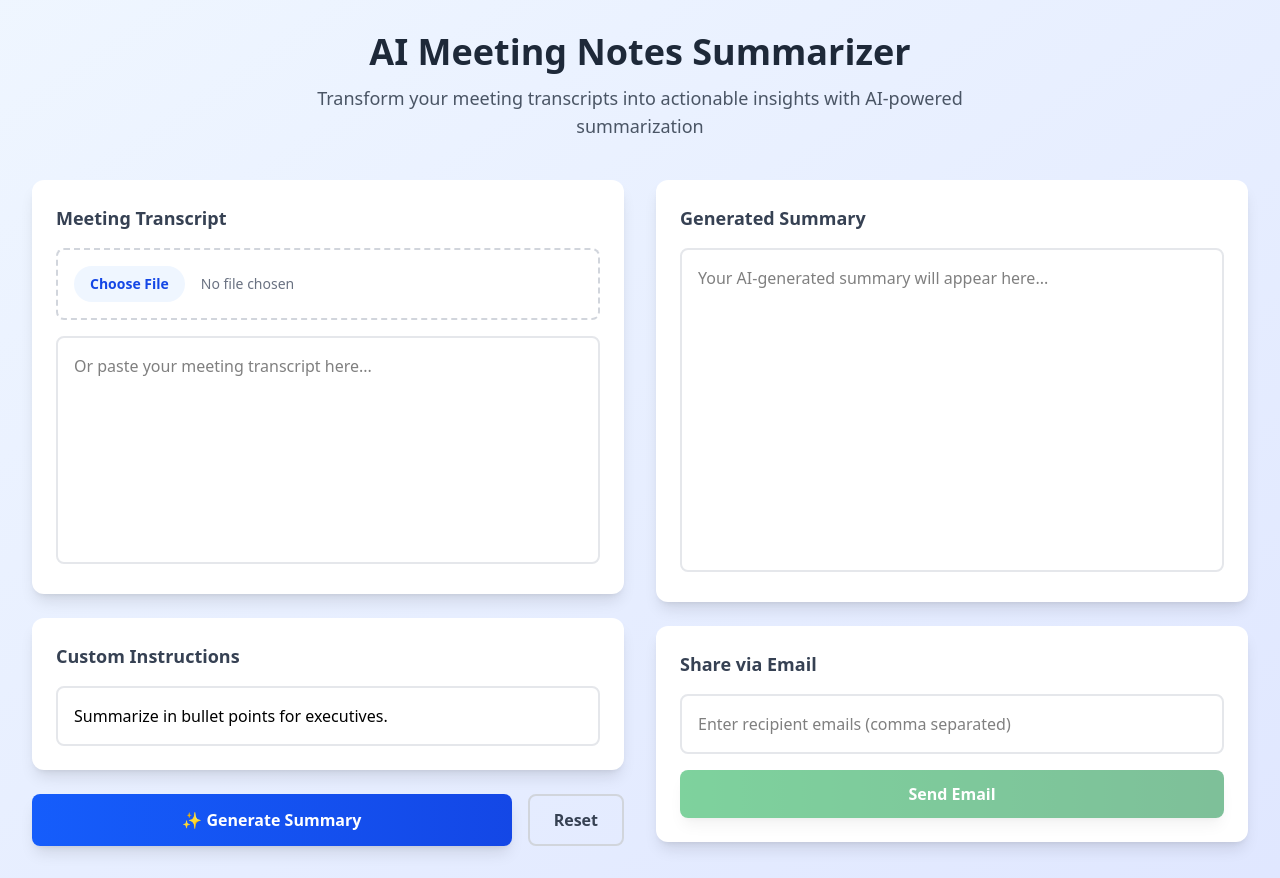
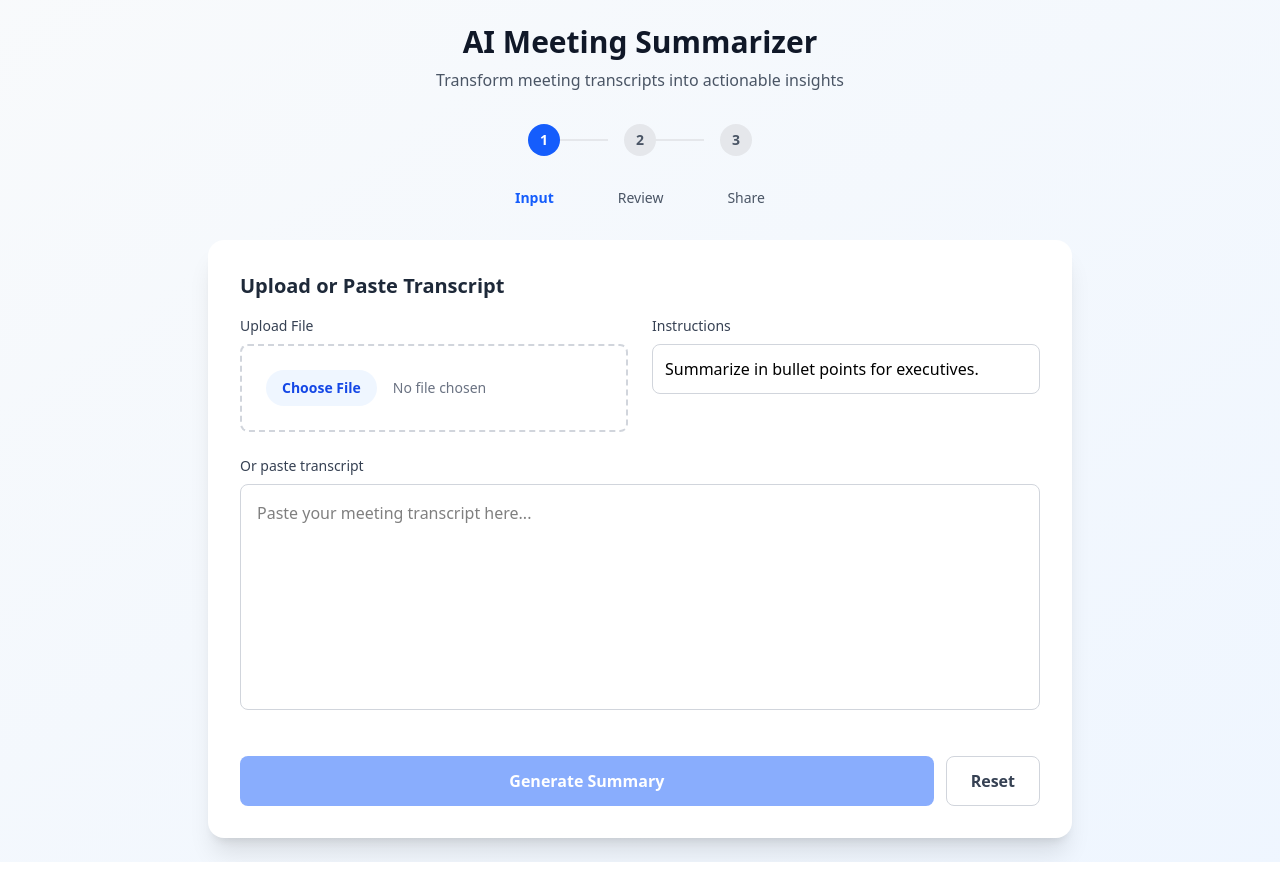
Before and after one commit to krishna9358/meeting-summary-assignment, a Next.js app: page / in a window 1280 px wide. Built offline with nearby package versions, Linux system fonts and the light colour scheme.

Commit message:
created more pretty ui and fixing ux things, less clicks and less scrolls

```diff
--- a/app/page.tsx
+++ b/app/page.tsx
@@ -8,6 +8,7 @@ export default function Home() {
   const [loading, setLoading] = useState(false);
   const [emailTo, setEmailTo] = useState("");
   const [emailError, setEmailError] = useState("");
+  const [activeStep, setActiveStep] = useState(1);
   const fileRef = useRef<HTMLInputElement>(null);
   const FROM_EMAIL = process.env.FROM_EMAIL;
 
@@ -50,6 +51,7 @@ export default function Home() {
       });
       const data = await res.json();
       setSummary(data.summary || "");
+      setActiveStep(2); // Auto-advance to step 2
     } catch (e) {
       console.error(e);
       alert("Error generating summary");
@@ -85,29 +87,73 @@ export default function Home() {
     }
   }
 
+  const resetAll = () => {
+    setTranscriptText("");
+    setSummary("");
+    setPrompt("Summarize in bullet points for executives.");
+    setEmailTo("");
+    setEmailError("");
+    setActiveStep(1);
+    if(fileRef.current) fileRef.current.value="";
+  };
+
   return (
-    <main className="min-h-screen bg-gradient-to-br from-blue-50 to-indigo-100 ">
-      <div className=" mx-auto p-8">
+    <main className="min-h-screen bg-gradient-to-br from-slate-50 to-blue-50">
+      <div className="max-w-4xl mx-auto px-4 py-6">
         {/* Header */}
-        <div className="text-center mb-10">
-          <h1 className="text-4xl font-bold text-gray-800 mb-3">
-            AI Meeting Notes Summarizer
+        <div className="text-center mb-8">
+          <h1 className="text-3xl font-bold text-gray-900 mb-2">
+            AI Meeting Summarizer
           </h1>
-          <p className="text-lg text-gray-600 max-w-2xl mx-auto">
-            Transform your meeting transcripts into actionable insights with AI-powered summarization
+          <p className="text-gray-600">
+            Transform meeting transcripts into actionable insights
           </p>
         </div>
 
-        <div className="grid gap-8 lg:grid-cols-2">
-          {/* Left Column - Input */}
+        {/* Progress Steps */}
+        <div className="flex items-center justify-center mb-8">
+          <div className="flex items-center space-x-4">
+            {[1, 2, 3].map((step) => (
+              <div key={step} className="flex items-center">
+                <div
+                  className={`w-8 h-8 rounded-full flex items-center justify-center text-sm font-semibold cursor-pointer transition-all ${
+                    activeStep >= step
+                      ? 'bg-blue-600 text-white'
+                      : 'bg-gray-200 text-gray-600'
+                  }`}
+                  onClick={() => setActiveStep(step)}
+                >
+                  {step}
+                </div>
+                {step < 3 && (
+                  <div className={`w-12 h-0.5 ${activeStep > step ? 'bg-blue-600' : 'bg-gray-200'}`} />
+                )}
+              </div>
+            ))}
+          </div>
+        </div>
+
+        {/* Step Labels */}
+        <div className="flex justify-center mb-8">
+          <div className="flex space-x-16 text-sm text-gray-600">
+            <span className={activeStep === 1 ? 'text-blue-600 font-semibold' : ''}>Input</span>
+            <span className={activeStep === 2 ? 'text-blue-600 font-semibold' : ''}>Review</span>
+            <span className={activeStep === 3 ? 'text-blue-600 font-semibold' : ''}>Share</span>
+          </div>
+        </div>
+
+        {/* Main Content Card */}
+        <div className="bg-white rounded-2xl shadow-xl p-8">
+          {/* Step 1: Input */}
+          {activeStep === 1 && (
             <div className="space-y-6">
-            {/* Transcript Upload */}
-            <div className="bg-white rounded-xl shadow-lg p-6">
-              <label className="block text-lg font-semibold text-gray-700 mb-4">
-                Meeting Transcript
-              </label>
-              <div className="space-y-4">
-                <div className="border-2 border-dashed border-gray-300 rounded-lg p-4 hover:border-blue-400 transition-colors">
+              <h2 className="text-xl font-semibold text-gray-800 mb-4">Upload or Paste Transcript</h2>
+
+              <div className="grid md:grid-cols-2 gap-6">
+                {/* File Upload */}
+                <div>
+                  <label className="block text-sm font-medium text-gray-700 mb-2">Upload File</label>
+                  <div className="border-2 border-dashed border-gray-300 rounded-lg p-6 text-center hover:border-blue-400 transition-colors">
                     <input
                       ref={fileRef}
                       type="file"
@@ -116,36 +162,39 @@ export default function Home() {
                       className="w-full text-sm text-gray-500 file:mr-4 file:py-2 file:px-4 file:rounded-full file:border-0 file:text-sm file:font-semibold file:bg-blue-50 file:text-blue-700 hover:file:bg-blue-100"
                     />
                   </div>
-                <textarea
-                  className="w-full border-2 border-gray-200 rounded-lg p-4 focus:border-blue-500 focus:ring-2 focus:ring-blue-200 transition-all resize-none"
-                  rows={8}
-                  value={transcriptText}
-                  onChange={(e) => setTranscriptText(e.target.value)}
-                  placeholder="Or paste your meeting transcript here..."
+                </div>
+
+                {/* Custom Instructions */}
+                <div>
+                  <label className="block text-sm font-medium text-gray-700 mb-2">Instructions</label>
+                  <input
+                    type="text"
+                    className="w-full border border-gray-300 rounded-lg p-3 focus:ring-2 focus:ring-blue-500 focus:border-blue-500"
+                    value={prompt}
+                    onChange={(e) => setPrompt(e.target.value)}
+                    placeholder="How to format the summary..."
                   />
                 </div>
               </div>
 
-            {/* Custom Instruction */}
-            <div className="bg-white rounded-xl shadow-lg p-6">
-              <label className="block text-lg font-semibold text-gray-700 mb-4">
-                Custom Instructions
-              </label>
-              <input
-                type="text"
-                className="w-full border-2 border-gray-200 rounded-lg p-4 focus:border-blue-500 focus:ring-2 focus:ring-blue-200 transition-all"
-                value={prompt}
-                onChange={(e) => setPrompt(e.target.value)}
-                placeholder="How would you like the summary formatted?"
+              {/* Text Area */}
+              <div>
+                <label className="block text-sm font-medium text-gray-700 mb-2">Or paste transcript</label>
+                <textarea
+                  className="w-full border border-gray-300 rounded-lg p-4 focus:ring-2 focus:ring-blue-500 focus:border-blue-500 resize-none"
+                  rows={8}
+                  value={transcriptText}
+                  onChange={(e) => setTranscriptText(e.target.value)}
+                  placeholder="Paste your meeting transcript here..."
                 />
               </div>
 
               {/* Action Buttons */}
-            <div className="flex gap-4">
+              <div className="flex gap-3 pt-4">
                 <button
                   onClick={generateSummary}
-                disabled={loading}
-                className="flex-1 bg-gradient-to-r from-blue-600 to-blue-700 text-white px-6 py-3 rounded-lg font-semibold hover:from-blue-700 hover:to-blue-800 disabled:opacity-50 disabled:cursor-not-allowed transition-all shadow-lg hover:shadow-xl"
+                  disabled={loading || !transcriptText.trim()}
+                  className="flex-1 bg-blue-600 text-white px-6 py-3 rounded-lg font-semibold hover:bg-blue-700 disabled:opacity-50 disabled:cursor-not-allowed transition-all"
                 >
                   {loading ? (
                     <span className="flex items-center justify-center">
@@ -156,55 +205,79 @@ export default function Home() {
                       Generating...
                     </span>
                   ) : (
-                  "✨ Generate Summary"
+                    "Generate Summary"
                   )}
                 </button>
                 <button
-                onClick={() => {
-                  setTranscriptText("");
-                  setSummary("");
-                  setPrompt("Summarize in bullet points for executives.");
-                  setEmailTo("");
-                  setEmailError("");
-                  if(fileRef.current) fileRef.current.value="";
-                }}
-                className="px-6 py-3 border-2 border-gray-300 text-gray-700 rounded-lg font-semibold hover:bg-gray-50 hover:border-gray-400 transition-all"
+                  onClick={resetAll}
+                  className="px-6 py-3 border border-gray-300 text-gray-700 rounded-lg font-semibold hover:bg-gray-50 transition-all"
                 >
                   Reset
                 </button>
               </div>
             </div>
+          )}
 
-          {/* Right Column - Output */}
+          {/* Step 2: Review Summary */}
+          {activeStep === 2 && (
             <div className="space-y-6">
-            {/* Generated Summary */}
-            <div className="bg-white rounded-xl shadow-lg p-6">
-              <label className="block text-lg font-semibold text-gray-700 mb-4">
-                Generated Summary
-              </label>
+              <div className="flex items-center justify-between">
+                <h2 className="text-xl font-semibold text-gray-800">Review & Edit Summary</h2>
+                <button
+                  onClick={() => setActiveStep(3)}
+                  disabled={!summary.trim()}
+                  className="bg-green-600 text-white px-4 py-2 rounded-lg font-semibold hover:bg-green-700 disabled:opacity-50 transition-all"
+                >
+                  Continue to Share
+                </button>
+              </div>
+
               <textarea
-                className="w-full border-2 border-gray-200 rounded-lg p-4 focus:border-green-500 focus:ring-2 focus:ring-green-200 transition-all resize-none"
+                className="w-full border border-gray-300 rounded-lg p-4 focus:ring-2 focus:ring-green-500 focus:border-green-500 resize-none"
                 rows={12}
                 value={summary}
                 onChange={(e) => setSummary(e.target.value)}
                 placeholder="Your AI-generated summary will appear here..."
               />
+
+              <div className="flex gap-3">
+                <button
+                  onClick={() => setActiveStep(1)}
+                  className="px-6 py-3 border border-gray-300 text-gray-700 rounded-lg font-semibold hover:bg-gray-50 transition-all"
+                >
+                  Back to Input
+                </button>
+                <button
+                  onClick={generateSummary}
+                  disabled={loading}
+                  className="px-6 py-3 bg-blue-600 text-white rounded-lg font-semibold hover:bg-blue-700 disabled:opacity-50 transition-all"
+                >
+                  Regenerate
+                </button>
+              </div>
+            </div>
+          )}
+
+          {/* Step 3: Share */}
+          {activeStep === 3 && (
+            <div className="space-y-6">
+              <h2 className="text-xl font-semibold text-gray-800">Share Summary</h2>
+
+              <div className="bg-gray-50 rounded-lg p-4 max-h-40 overflow-y-auto">
+                <p className="text-sm text-gray-600 mb-2">Summary Preview:</p>
+                <div className="text-sm whitespace-pre-wrap">{summary}</div>
               </div>
 
-            {/* Email Sharing */}
-            <div className="bg-white rounded-xl shadow-lg p-6">
-              <label className="block text-lg font-semibold text-gray-700 mb-4">
-                Share via Email
-              </label>
-              <div className="space-y-4">
+              <div>
+                <label className="block text-sm font-medium text-gray-700 mb-2">Email Recipients</label>
                 <input
                   type="text"
-                  className={`w-full border-2 rounded-lg p-4 transition-all ${
+                  className={`w-full border rounded-lg p-3 transition-all ${
                     emailError
                       ? 'border-red-300 focus:border-red-500 focus:ring-2 focus:ring-red-200'
-                      : 'border-gray-200 focus:border-green-500 focus:ring-2 focus:ring-green-200'
+                      : 'border-gray-300 focus:border-green-500 focus:ring-2 focus:ring-green-200'
                   }`}
-                  placeholder="Enter recipient emails (comma separated)"
+                  placeholder="Enter emails (comma separated)"
                   value={emailTo}
                   onChange={(e) => {
                     setEmailTo(e.target.value);
@@ -212,23 +285,38 @@ export default function Home() {
                   }}
                 />
                 {emailError && (
-                  <div className="flex items-center text-red-600 text-sm">
+                  <div className="flex items-center text-red-600 text-sm mt-2">
                     <svg className="w-4 h-4 mr-2" fill="currentColor" viewBox="0 0 20 20">
                       <path fillRule="evenodd" d="M18 10a8 8 0 11-16 0 8 8 0 0116 0zm-7 4a1 1 0 11-2 0 1 1 0 012 0zm-1-9a1 1 0 00-1 1v4a1 1 0 102 0V6a1 1 0 00-1-1z" clipRule="evenodd" />
                     </svg>
                     {emailError}
                   </div>
                 )}
+              </div>
+
+              <div className="flex gap-3">
+                <button
+                  onClick={() => setActiveStep(2)}
+                  className="px-6 py-3 border border-gray-300 text-gray-700 rounded-lg font-semibold hover:bg-gray-50 transition-all"
+                >
+                  Back to Review
+                </button>
                 <button
                   onClick={sendEmail}
-                  disabled={!summary.trim()}
-                  className="w-full bg-gradient-to-r from-green-600 to-green-700 text-white px-6 py-3 rounded-lg font-semibold hover:from-green-700 hover:to-green-800 disabled:opacity-50 disabled:cursor-not-allowed transition-all shadow-lg hover:shadow-xl"
+                  disabled={!summary.trim() || !emailTo.trim()}
+                  className="flex-1 bg-green-600 text-white px-6 py-3 rounded-lg font-semibold hover:bg-green-700 disabled:opacity-50 transition-all"
                 >
                   Send Email
                 </button>
+                <button
+                  onClick={resetAll}
+                  className="px-6 py-3 bg-gray-600 text-white rounded-lg font-semibold hover:bg-gray-700 transition-all"
+                >
+                  Start Over
+                </button>
               </div>
             </div>
-          </div>
+          )}
         </div>
       </div>
     </main>
```
Lines whose indentation alone changed are shown as unchanged.
